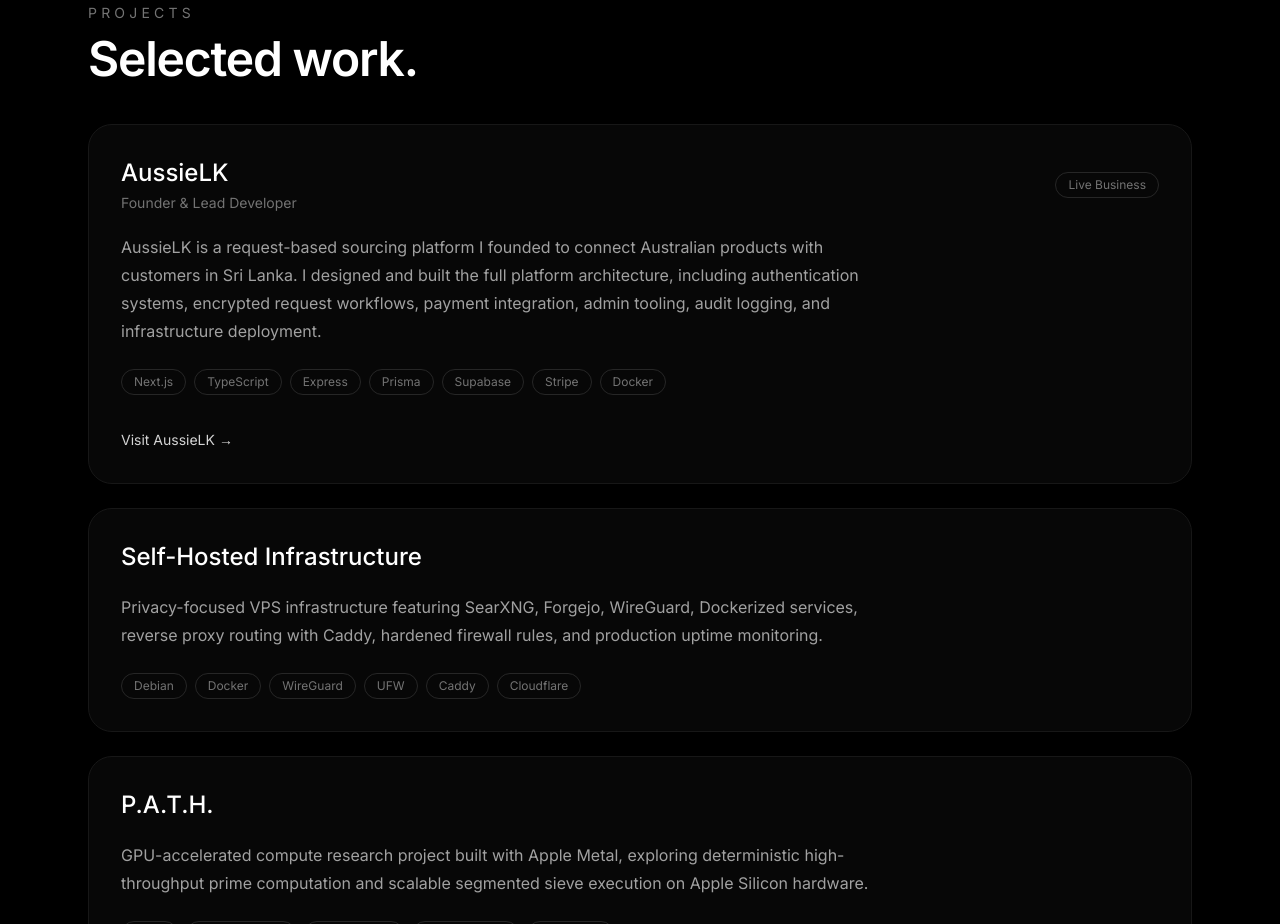
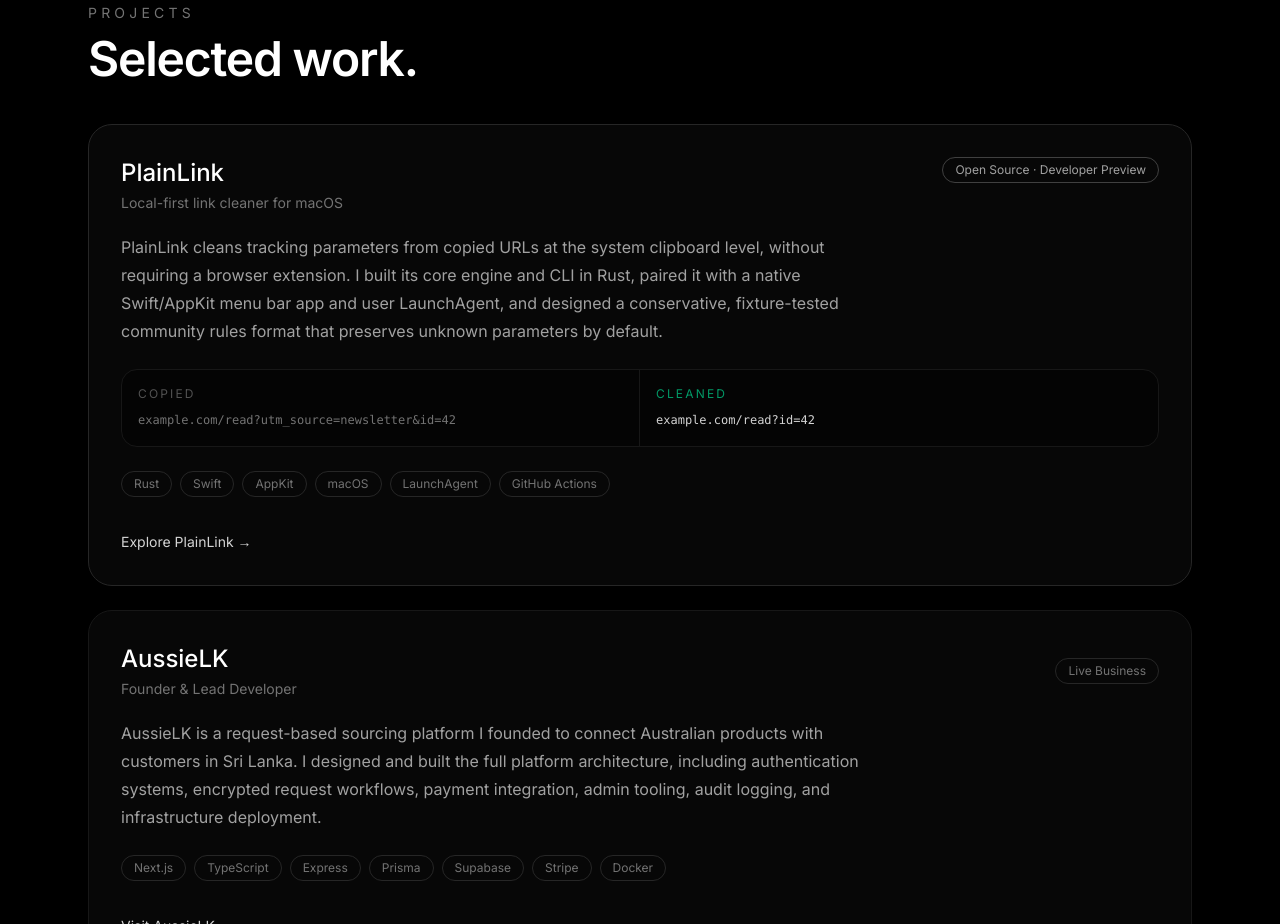
Before and after one commit to HexCodeYT/hexcode-portfolio, a Next.js app: page / in a window 1280 px wide. Shown: the part 1140-2064 px from the top of the page. Built offline with nearby package versions, Linux system fonts and the light colour scheme; no server answers; the database is empty.

Commit message:
Add PlainLink to portfolio projects

```diff
--- a/app/page.tsx
+++ b/app/page.tsx
@@ -219,6 +219,80 @@
           </div>
 
           <div className="grid gap-6">
+            <div className="rounded-3xl border border-neutral-800 bg-neutral-950/70 p-8">
+              <div className="flex flex-wrap items-start justify-between gap-4">
+                <div>
+                  <h3 className="text-2xl font-medium text-white">PlainLink</h3>
+
+                  <p className="mt-1 text-sm text-neutral-500">
+                    Local-first link cleaner for macOS
+                  </p>
+                </div>
+
+                <span className="rounded-full border border-neutral-700 px-3 py-1 text-xs text-neutral-400">
+                  Open Source · Developer Preview
+                </span>
+              </div>
+
+              <p className="mt-5 max-w-3xl leading-7 text-neutral-400">
+                PlainLink cleans tracking parameters from copied URLs at the
+                system clipboard level, without requiring a browser extension.
+                I built its core engine and CLI in Rust, paired it with a native
+                Swift/AppKit menu bar app and user LaunchAgent, and designed a
+                conservative, fixture-tested community rules format that
+                preserves unknown parameters by default.
+              </p>
+
+              <div className="mt-6 grid overflow-hidden rounded-2xl border border-neutral-900 bg-black/40 sm:grid-cols-2">
+                <div className="border-b border-neutral-900 p-4 sm:border-r sm:border-b-0">
+                  <p className="text-xs uppercase tracking-[0.18em] text-neutral-600">
+                    Copied
+                  </p>
+                  <p className="mt-2 break-all font-mono text-xs leading-5 text-neutral-500">
+                    example.com/read?utm_source=newsletter&amp;id=42
+                  </p>
+                </div>
+
+                <div className="p-4">
+                  <p className="text-xs uppercase tracking-[0.18em] text-emerald-600">
+                    Cleaned
+                  </p>
+                  <p className="mt-2 break-all font-mono text-xs leading-5 text-neutral-300">
+                    example.com/read?id=42
+                  </p>
+                </div>
+              </div>
+
+              <div className="mt-6 flex flex-wrap gap-2">
+                {[
+                  "Rust",
+                  "Swift",
+                  "AppKit",
+                  "macOS",
+                  "LaunchAgent",
+                  "GitHub Actions",
+                ].map((tech) => (
+                  <span
+                    key={tech}
+                    className="rounded-full border border-neutral-800 px-3 py-1 text-xs text-neutral-500"
+                  >
+                    {tech}
+                  </span>
+                ))}
+              </div>
+
+              <div className="mt-8">
+                <a
+                  href="https://github.com/HexCodeYT/PlainLink"
+                  target="_blank"
+                  rel="noreferrer"
+                  className="inline-flex items-center text-sm text-neutral-300 transition hover:text-white"
+                >
+                  Explore PlainLink →
+                </a>
+              </div>
+            </div>
+
             <div className="rounded-3xl border border-neutral-900 bg-neutral-950/70 p-8">
               <div className="flex flex-wrap items-center justify-between gap-4">
                 <div>
```
